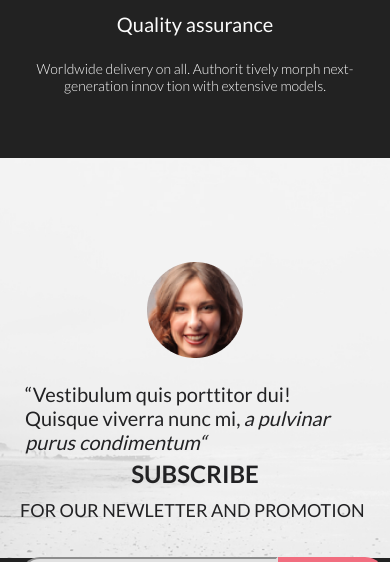
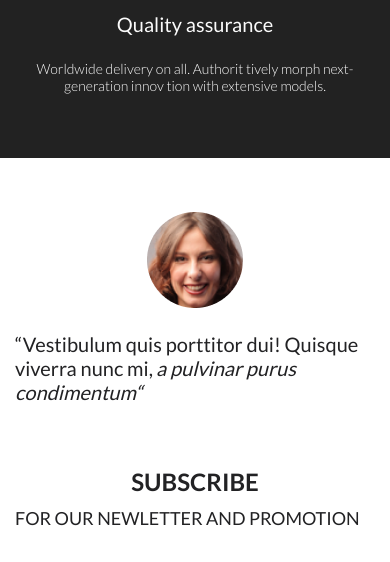
Before and after one commit to CherkasovValera/HTML12_att, a plain HTML site: page index.html in a window 390 px wide. Shown: the part 5090-5652 px from the top of the page. Drawn offline with Linux system fonts and the light colour scheme.

Commit message:
hw7_desctop_768

```diff
--- a/index.html
+++ b/index.html
@@ -293,9 +293,7 @@
             </article>
         </section>
         <section class="subscribl_box">
-            <div class="subscribl__img_sl">
-
-                <div class="subscribl__img2 image_sub">
+                <div class="subscribl__img2">
                     <div class="subscribl_foto_txt">
                         <img  src="img/Intersect.png" alt="prod22">
                         <p class="subscribe_txt">
@@ -311,10 +309,8 @@
                             <input class="leave_input" type="email" placeholder="Enter Your Email"><br>
                             <a href="#" class="subscribe_btn">Subscribe</a>
                             </div>
-
                     </div>
                 </div>
-            </div>
         </section>
         <footer class="footer center">
 
--- a/style.css
+++ b/style.css
@@ -449,6 +449,7 @@ flex-shrink: 0;
   -ms-flex-pack: center;
   justify-content: center;
   gap: 30px;
+  margin-bottom: 86px;
 }
 
 .advantages__item {
@@ -779,40 +780,26 @@ flex-shrink: 0;
 .subscribl_box{
   width: 100%;
   }
-  .subscribl__img_sl {
-    width: 100%;
-  min-height: 400px;
-  background-size: cover;
-  background-position: center;
-    background-image: url(img/subscribe.jpg);
-    position: relative;
 
-  }
-
-  .subscribl__img1 {
-    max-width: 100%;
-    height: auto;
-  }
   .image_sub{
     max-width: 100%;
   }
   .subscribl__img2 {
-    position: absolute;
     width: 100%;
     height: auto;
-    padding-top: 104px;
-    padding-bottom: 104px;
+    margin-bottom: 156px;
     display: -webkit-box;
     display: -ms-flexbox;
     display: flex;
     flex-direction: row;
     align-items: flex-end;
-    justify-content: space-evenly;
+    justify-content: center;
     flex-wrap: wrap;
+    gap: 200px;
 
 }
     .subscribl_foto_txt{
-    width: 340px;
+    width: 360px;
     display: -webkit-box;
     display: -ms-flexbox;
     display: flex;
@@ -845,7 +832,7 @@ flex-shrink: 0;
 
   }
  .subscribl_win{
-  width: 350px;
+  width: 360px;
  }
   .subscribl_titl{    color: #222224;
     text-align: center;
@@ -964,7 +951,7 @@ flex-shrink: 0;
     padding-left: calc(50% - 368px);
     padding-right: calc(50% - 368px);
   }
-  .header{
+  .header, .footer{
   padding-left: 32px;
   padding-right: 32px;
   }
@@ -1010,5 +997,13 @@ line-height: normal;
   .advantages {
     padding-top: 48px;
     padding-bottom: 64px;
+    margin-bottom: 54px;
+  }
+  .subscribl__img2{
+    width: 100%;
+    display: flex;
+    flex-wrap: wrap;
+    margin-bottom: 140px;
+    gap: 58px;
   }
 }
```
